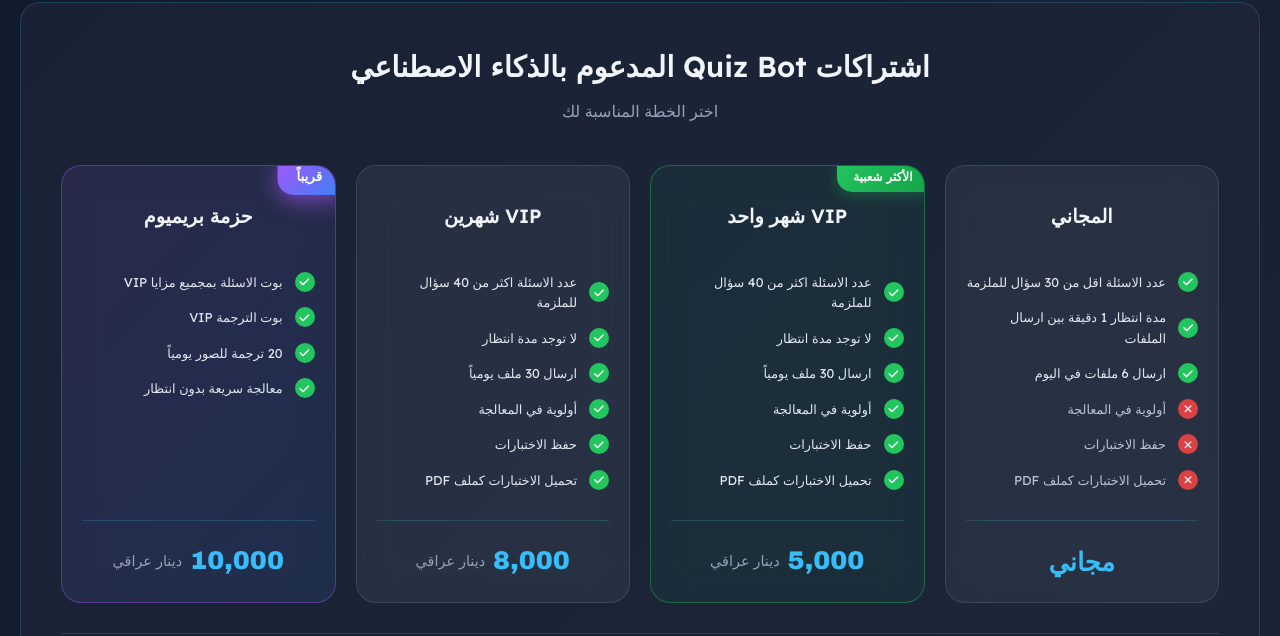
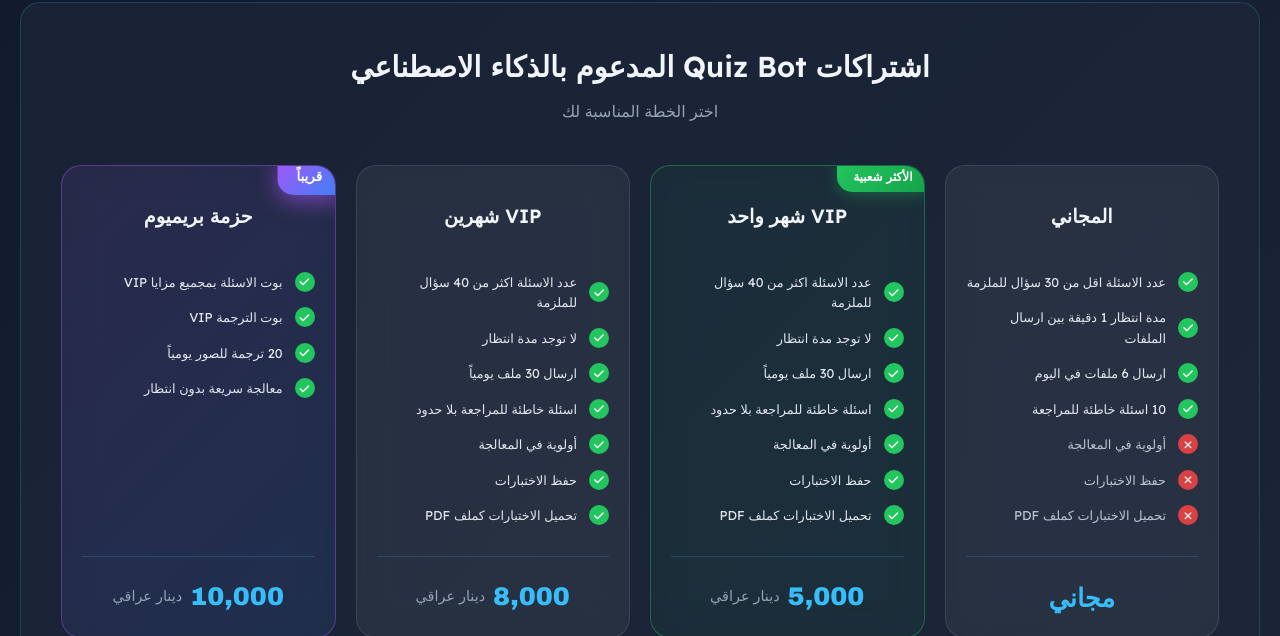
Before and after one commit to sytuszero/X-Stein, a plain HTML site: page index.html in a window 1280 px wide. Shown: the part 732-1368 px from the top of the page. Drawn offline with Linux system fonts and the light colour scheme; a web font is replaced by a local one.

Commit message:
Add features for file submissions and review questions

```diff
--- a/index.html
+++ b/index.html
@@ -274,6 +274,10 @@
                                 <i class="fas fa-check"></i>
                                 <span>ارسال 6 ملفات في اليوم</span>
                             </div>
+                            <div class="feature">
+                                <i class="fas fa-check"></i>
+                                <span>10 اسئلة خاطئة للمراجعة</span>
+                            </div>
                             <div class="feature disabled">
                                 <i class="fas fa-times"></i>
                                 <span>أولوية في المعالجة</span>
@@ -313,6 +317,10 @@
                             </div>
                             <div class="feature">
                                 <i class="fas fa-check"></i>
+                                <span>اسئلة خاطئة للمراجعة بلا حدود</span>
+                            </div>
+                            <div class="feature">
+                                <i class="fas fa-check"></i>
                                 <span>أولوية في المعالجة</span>
                             </div>
                             <div class="feature">
@@ -347,6 +355,10 @@
                             <div class="feature">
                                 <i class="fas fa-check"></i>
                                 <span>ارسال 30 ملف يومياً</span>
+                            </div>
+                            <div class="feature">
+                                <i class="fas fa-check"></i>
+                                <span>اسئلة خاطئة للمراجعة بلا حدود</span>
                             </div>
                             <div class="feature">
                                 <i class="fas fa-check"></i>
```
